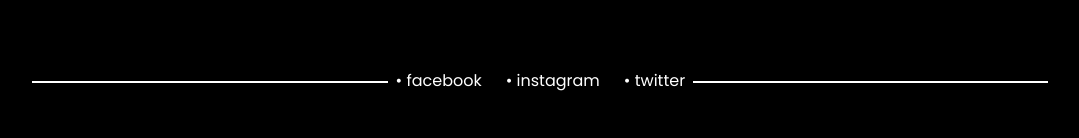
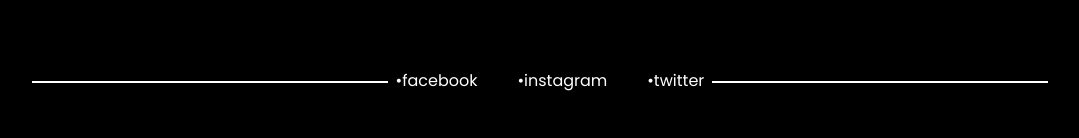
Before and after one commit to JaimeenMakavana/90s-fashion, a Next.js app: page / in a window 1280 px wide. Shown: the part 575-713 px from the top of the page, without its empty margins (100-1179 px from the left). Built offline with nearby package versions, Linux system fonts and the light colour scheme; a web font is replaced by a local one.

Commit message:
minor bug solve

```diff
--- a/src/components/Home/HomeSecondSection.tsx
+++ b/src/components/Home/HomeSecondSection.tsx
@@ -15,10 +15,10 @@ const HomeSecondSection = () => {
   return (
     <section className=" py-10 border-b-[2px] border-white md:mx-28">
       <div className="h-[2px] bg-white relative">
-        <div className="flex justify-center gap-6 bg-back px-2 items-center absolute -top-3 left-[16%] md:left-[35%]">
-          <p>&#x2022; facebook</p>
-          <p>&#x2022; instagram</p>
-          <p>&#x2022; twitter</p>
+        <div className="flex justify-center gap-2 bg-back px-2 items-center absolute -top-3 left-[3%] md:left-[35%] md:gap-10">
+          <p>&#x2022;facebook</p>
+          <p>&#x2022;instagram</p>
+          <p>&#x2022;twitter</p>
         </div>
       </div>
       <div className=" grid py-10 gap-y-5 md:grid-cols-2">
```
